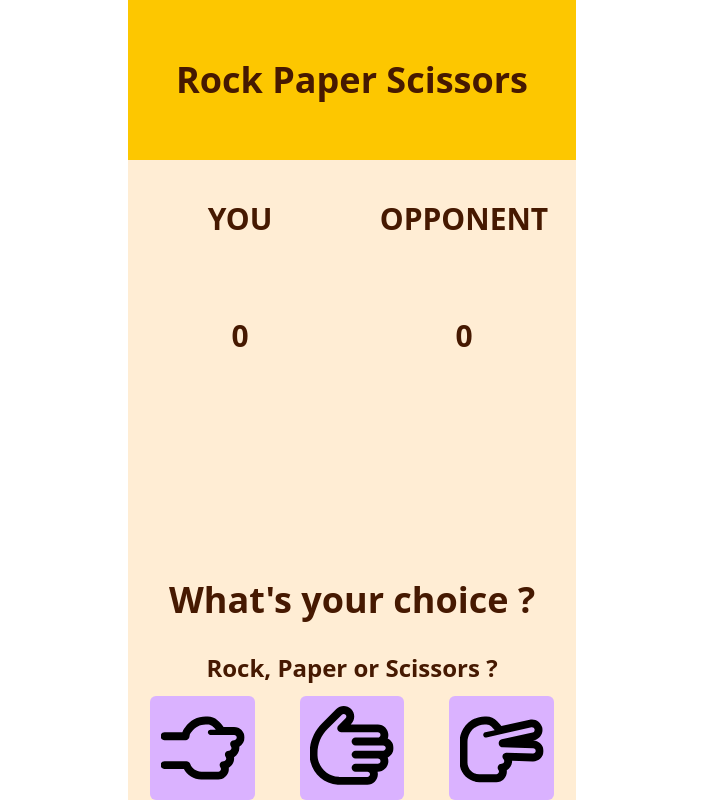
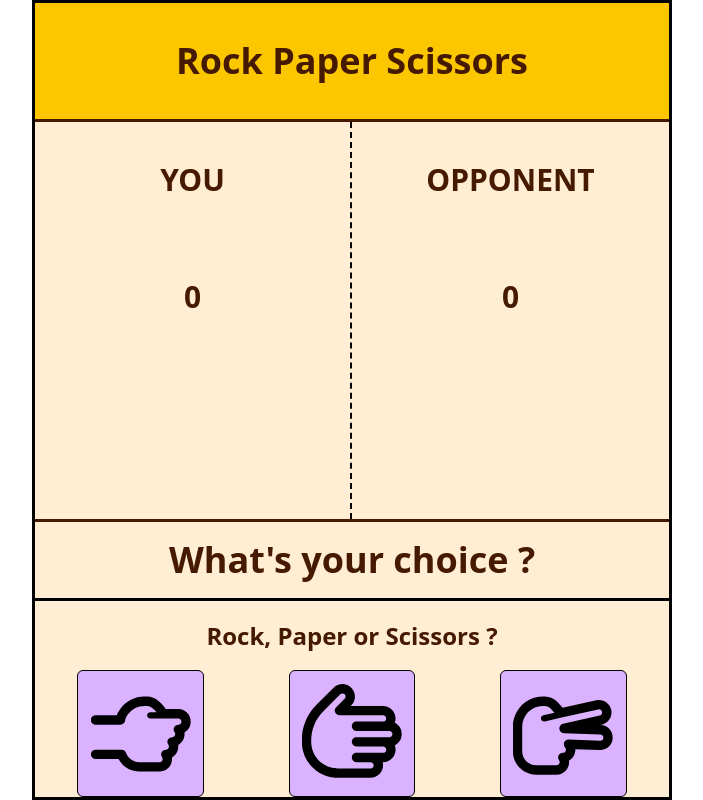
Before and after one commit to QGdtsc/22_Shifumi_JS, a plain HTML site: page index.html in a window 1280 px wide. Both pictures are taken after a click on the button "PLAY". Shown: the whole page, without its empty margins (288-991 px from the left). Drawn offline with nearby package versions, Linux system fonts and the light colour scheme.

Commit message:
maj files

```diff
--- a/assets/js/script.js
+++ b/assets/js/script.js
@@ -60,15 +60,15 @@ function getChoice(choice) {
     switch (userChoice) {
         case 'fist':
             // html_element = "<button class='btn border border-1 aspect-square rounded-md bg-purple-300 w-[70%] flex justify-center items-center'><img class='w-4/5 h-4/5' src='assets/icons/hand-back-fist-regular.svg' alt='Rock'></button>"
-            html_element = "<button class='btn border border-1 aspect-square rounded-md bg-purple-300 w-[70%] flex justify-center items-center'><img class='w-4/5 h-4/5 rotate-90' src='assets/icons/hand-back-fist-regular.svg' alt='Rock'></button>"
+            html_element = "<button class='btn border border-1 aspect-square rounded-md bg-purple-300 w-[58%] flex justify-center items-center'><img class='w-4/5 h-4/5 rotate-90' src='assets/icons/hand-back-fist-regular.svg' alt='Rock'></button>"
             break
         case 'palm':
             // html_element = "<button class='btn border border-1 aspect-square rounded-md bg-purple-300 w-[70%] flex justify-center items-center'><img class='w-4/5 h-4/5' src='assets/icons/hand-regular.svg' alt='Paper'></button>"
-            html_element = "<button class='btn border border-1 aspect-square rounded-md bg-purple-300 w-[70%] flex justify-center items-center'><img class='w-4/5 h-4/5 rotate-90' src='assets/icons/hand-regular.svg' alt='Paper'></button>"
+            html_element = "<button class='btn border border-1 aspect-square rounded-md bg-purple-300 w-[58%] flex justify-center items-center'><img class='w-4/5 h-4/5 rotate-90' src='assets/icons/hand-regular.svg' alt='Paper'></button>"
             break
         case "scissors":
             // html_element = "<button class='btn border border-1 aspect-square rounded-md bg-purple-300 w-[70%] flex justify-center items-center'><img class='w-4/5 h-4/5' src='assets/icons/hand-scissors-regular.svg' alt='Scissors'></button>"
-            html_element = "<button class='btn border border-1 aspect-square rounded-md bg-purple-300 w-[70%] flex justify-center items-center'><img class='w-4/5 h-4/5 transform scale-x-[-1]' src='assets/icons/hand-scissors-regular.svg' alt='Scissors'></button>"
+            html_element = "<button class='btn border border-1 aspect-square rounded-md bg-purple-300 w-[58%] flex justify-center items-center'><img class='w-4/5 h-4/5 transform scale-x-[-1]' src='assets/icons/hand-scissors-regular.svg' alt='Scissors'></button>"
             break
     }
     document.getElementById('screen_user').innerText = userChoice
@@ -126,17 +126,17 @@ function getRandomChoiceOpponent() {
         case 0:
             opponentChoice = "fist"
             // html_element = "<button class='btn border border-1 aspect-square rounded-md bg-red-300 w-[70%] flex justify-center items-center'><img class='w-4/5 h-4/5' src='assets/icons/hand-back-fist-regular.svg' alt='Rock'></button>"
-            html_element = "<button class='btn border border-1 aspect-square rounded-md bg-red-300 w-[70%] flex justify-center items-center'><img class='w-4/5 h-4/5 rotate-270 transform scale-x-[-1]' src='assets/icons/hand-back-fist-regular.svg' alt='Rock'></button>"
+            html_element = "<button class='btn border border-1 aspect-square rounded-md bg-red-300 w-[58%] flex justify-center items-center'><img class='w-4/5 h-4/5 rotate-270 transform scale-x-[-1]' src='assets/icons/hand-back-fist-regular.svg' alt='Rock'></button>"
             break
         case 1:
             opponentChoice = "palm"
             // html_element = "<button class='btn border border-1 aspect-square rounded-md bg-red-300 w-[70%] flex justify-center items-center'><img class='w-4/5 h-4/5' src='assets/icons/hand-regular.svg' alt='Paper'></button>"
-            html_element = "<button class='btn border border-1 aspect-square rounded-md bg-red-300 w-[70%] flex justify-center items-center'><img class='w-4/5 h-4/5 rotate-270 transform scale-x-[-1]' src='assets/icons/hand-regular.svg' alt='Paper'></button>"
+            html_element = "<button class='btn border border-1 aspect-square rounded-md bg-red-300 w-[58%] flex justify-center items-center'><img class='w-4/5 h-4/5 rotate-270 transform scale-x-[-1]' src='assets/icons/hand-regular.svg' alt='Paper'></button>"
             break
         case 2:
             opponentChoice = "scissors"
             // html_element = "<button class='btn border border-1 aspect-square rounded-md bg-red-300 w-[70%] flex justify-center items-center'><img class='w-4/5 h-4/5' src='assets/icons/hand-scissors-regular.svg' alt='Scissors'></button>"
-            html_element = "<button class='btn border border-1 aspect-square rounded-md bg-red-300 w-[70%] flex justify-center items-center'><img class='w-4/5 h-4/5' src='assets/icons/hand-scissors-regular.svg' alt='Scissors'></button>"
+            html_element = "<button class='btn border border-1 aspect-square rounded-md bg-red-300 w-[58%] flex justify-center items-center'><img class='w-4/5 h-4/5' src='assets/icons/hand-scissors-regular.svg' alt='Scissors'></button>"
             break
         default:
             break
--- a/index.html
+++ b/index.html
@@ -8,13 +8,11 @@
     <title>Document</title>
 </head>
 <body>
-    <div class="h-screen w-full max-w-md box-border mx-auto bg-orange-100 overflow-x-hidden">
-        <!-- border-[3px] -->
-        <div class="grid grid-rows-[20%_50%_10%_20%] h-full">
+    <div class="h-screen max-w-screen-sm box-border mx-auto bg-orange-100 border-[3px] overflow-x-hidden">
+        <div class="grid grid-rows-[15%_50%_10%_25%] h-full">
             <!-- HEADER -->
-            <div class="flex flex-row justify-center items-center bg-yellow-400 text-4xl text-center text-amber-950 font-bold"
+            <div class="flex flex-row justify-center items-center border-b-3 bg-yellow-400 text-4xl text-center text-amber-950 font-bold"
                 onclick="restartGame()">
-                <!-- border-b-3 -->
                 Rock Paper Scissors
             </div>
             <!-- CURRENT GAME AND SCORE -->
@@ -22,14 +20,12 @@
                 <!-- Button Play to start a new game session -->
                 <div class="flex flex-row justify-center items-center h-full w-full" id="initial_start">
                     <button
-                        class="btn aspect-square rounded-full w-[50%] bg-yellow-400 text-amber-950 text-5xl font-bold"
+                        class="btn aspect-square rounded-full w-[50%] border border-2 bg-yellow-400 text-amber-950 text-5xl font-bold"
                         onclick="startGame()">PLAY</button>
-                        <!-- border border-2  -->
                 </div>
                 <!-- In Game -->
-                <div class="grid grid-cols-2 bg-orange-100 h-full w-full hidden"
+                <div class="grid grid-cols-2 divide-x-2 divide-dashed divide-black-500 bg-orange-100 h-full w-full hidden"
                     id="after_start_1">
-                    <!-- divide-x-2 divide-dashed divide-black-500  -->
                     <div class="flex flex-col justify-around items-center w-full">
                         <div class="text-3xl text-amber-950 font-bold">YOU</div>
                         <div class="text-3xl text-amber-950 font-bold">
@@ -54,43 +50,37 @@
             </div>
             <!-- RESULT MESSAGE -->
             <div>
-                <div class="h-full flex flex-row justify-center items-center text-center text-4xl text-amber-950 font-bold hidden"
+                <div class="h-full flex flex-row justify-center items-center border-t-3 text-center text-4xl text-amber-950 font-bold hidden"
                     id="message_result">
-                    <!-- border-t-3  -->
                 </div>
             </div>
             <!-- CHOICE SELECTION -->
             <div>
-                <div class="h-full flex flex-col items-center bg-orange-100 hidden "
+                <div class="h-full flex flex-col items-center border-t-3 bg-orange-100 hidden "
                     id="after_start_2">
-                    <!-- border-t-3  -->
-
-                    <div class="h-[7vh] text-2xl flex flex-row justify-center items-center text-center text-amber-950 font-bold">
+                    <div class="h-[9vh] text-2xl flex flex-row justify-center items-center text-center text-amber-950 font-bold">
                         Rock, Paper or Scissors ?</div>
                     <!-- Select next move -->
-                    <div class="h-[13vh] flex flex-row justify-evenly w-full">
+                    <div class="h-[16vh] flex flex-row justify-evenly w-full">
                         <div class="flex flex-row justify-center items-center w-full">
                             <button
-                                class="btn aspect-square rounded-md bg-purple-300 w-[70%] flex justify-center items-center"
+                                class="btn aspect-square rounded-md border border-1 bg-purple-300 w-[65%] sm:w-[60%] flex justify-center items-center"
                                 id="buttonUserFist" title="Rock" onclick="getChoice('fist')">
-                                <!-- border border-1  -->
                                 <img class="w-[80%] h-[80%] rotate-90" src="assets/icons/hand-back-fist-regular.svg"
                                     alt="Rock">
                             </button>
                         </div>
                         <div class="flex flex-row justify-center items-center w-full">
                             <button
-                                class="btn aspect-square rounded-md bg-purple-300 w-[70%] flex justify-center items-center"
+                                class="btn aspect-square rounded-md border border-1 bg-purple-300 w-[65%] sm:w-[60%] flex justify-center items-center"
                                 id="buttonUserPalm" title="Paper" onclick="getChoice('palm')">
-                                <!-- border border-1  -->
                                 <img class="w-[80%] h-[80%] rotate-90" src="assets/icons/hand-regular.svg" alt="Paper">
                             </button>
                         </div>
                         <div class="flex flex-row justify-center items-center w-full">
                             <button
-                                class="btn aspect-square rounded-md bg-purple-300 w-[70%] flex justify-center items-center"
+                                class="btn aspect-square rounded-md border border-1 bg-purple-300 w-[65%] sm:w-[60%] flex justify-center items-center"
                                 id="buttonUserScissors" title="Scissors" onclick="getChoice('scissors')">
-                                <!-- border border-1  -->
                                 <img class="w-[80%] h-[80%] transform scale-x-[-1]" src="assets/icons/hand-scissors-regular.svg"
                                     alt="Scissors">
                             </button>
```
